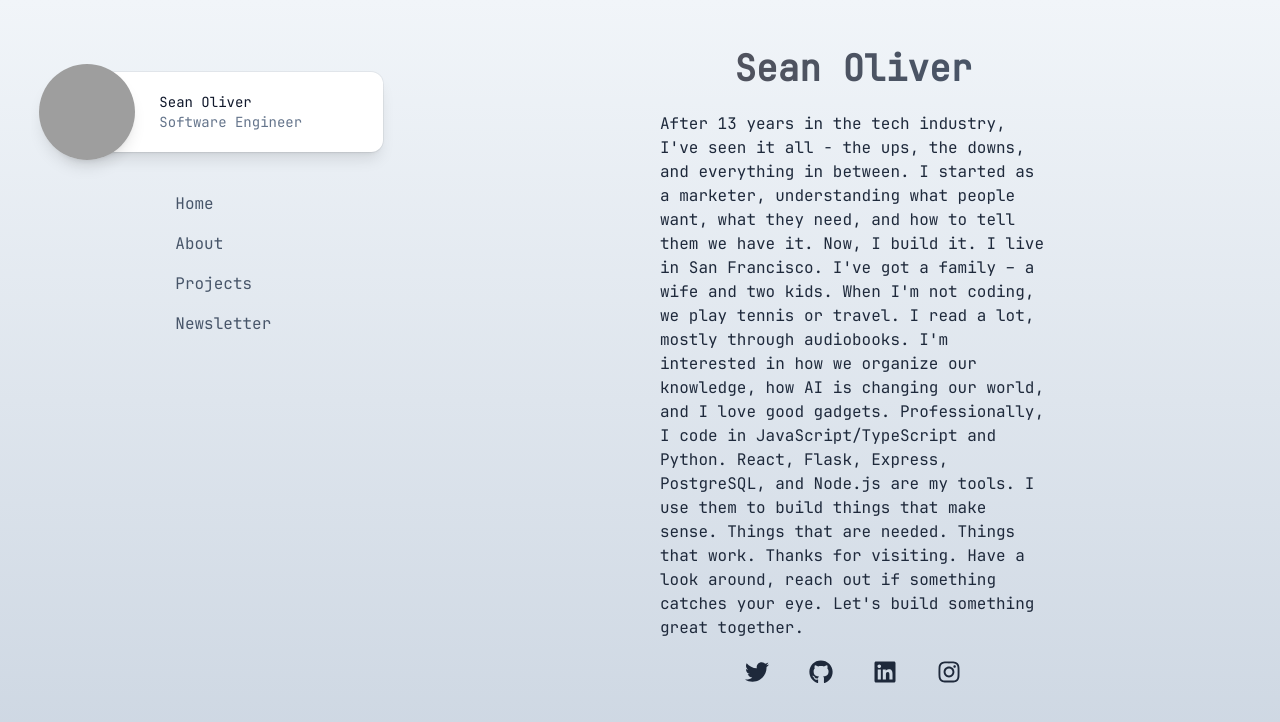
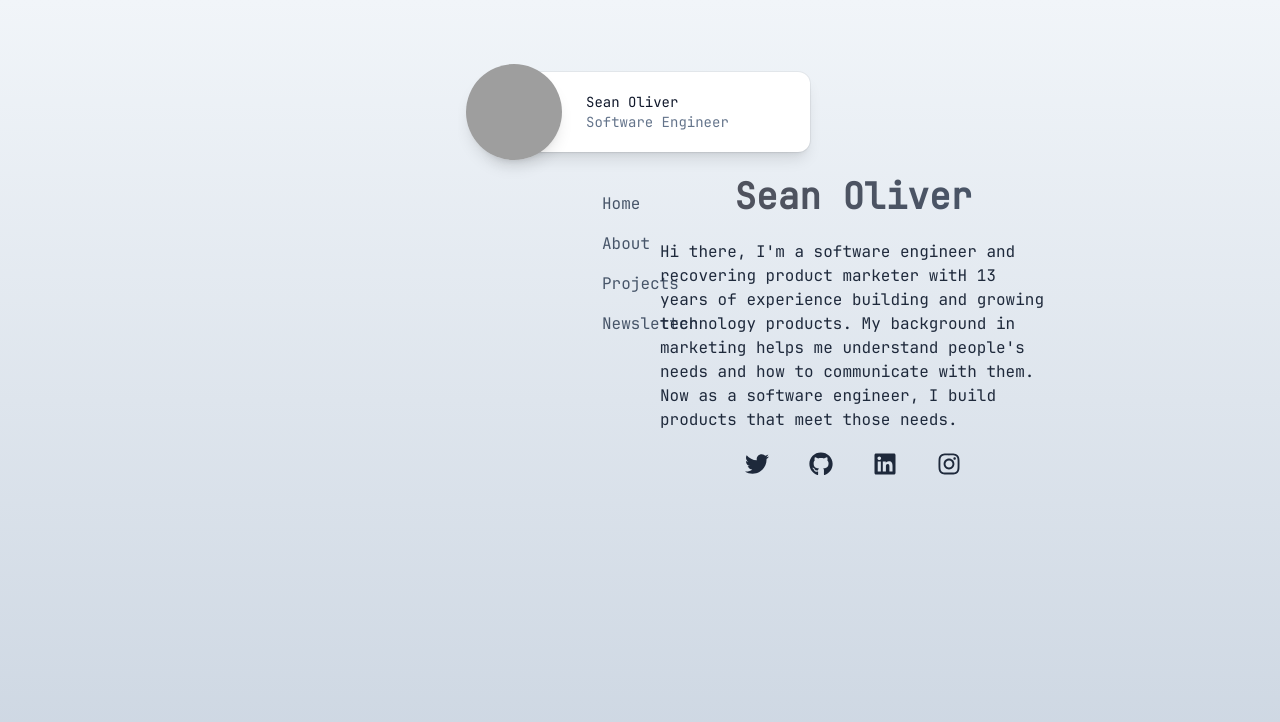
Before and after one commit to seanoliver/seanoliver-dot-dev, a Next.js app: page /about in a window 1280 px wide. Shown: the top 722 px of the page. Built offline with nearby package versions, Linux system fonts and the light colour scheme; grey boxes are pictures that could not be loaded.

Commit message:
updated bio; style changes to footer

```diff
--- a/src/app/layout.tsx
+++ b/src/app/layout.tsx
@@ -1,8 +1,7 @@
 import './globals.css';
 import clsx from 'clsx';
-import SiteNav from '@/components/Nav';
 import NewSiteNav from '@/components/Nav';
-import Footer from '@/components/Footer';
+import Footer from '@/components/footer';
 
 /** Inter Font */
 
@@ -26,18 +25,11 @@ const jetBrainsMono = localFont({
 export const metadata = {
 	title: 'Sean Oliver',
 	description: 'Software Engineer in San Francisco, CA',
-	longDescription: `After 13 years in the tech industry, I've seen it all - the ups, the
-	downs, and everything in between. I started as a marketer, understanding
-	what people want, what they need, and how to tell them we have it. Now, I
-	build it. I live in San Francisco. I've got a family – a wife and two
-	kids. When I'm not coding, we play tennis or travel. I read a lot, mostly
-	through audiobooks. I'm interested in how we organize our knowledge, how
-	AI is changing our world, and I love good gadgets. Professionally, I code
-	in JavaScript/TypeScript and Python. React, Flask, Express, PostgreSQL,
-	and Node.js are my tools. I use them to build things that make sense.
-	Things that are needed. Things that work. Thanks for visiting. Have a look
-	around, reach out if something catches your eye. Let's build something
-	great together.`,
+	longDescription: `Hi there, I'm a software engineer and recovering
+	product marketer witH 13 years of experience building and growing
+	technology products. My background in marketing helps me understand
+	people's needs and how to communicate with them. Now as a software
+	engineer, I build products that meet those needs.`,
 };
 
 /**
@@ -59,27 +51,14 @@ export default function RootLayout({
 				jetBrainsMono.className
 			)}>
 			<body className={jetBrainsMono.className}>
-                <div className={`
-					Home
-					flex md:flex-row flex-col
-					items-center
-					w-full md:h-screen
-				`}>
-                    <div className={`
-						md:w-1/3
-						bg-transparent
-						md:h-full md:fixed
-						h-32 w-full
-						pt-10 pl-5 top-0
-					`}>
+				<div
+					className={`Home flex flex-col items-center w-full md:h-screen`}>
+					<div
+						className={`md:w-1/3 bg-transparent h-32 w-full pt-10 pl-5 top-0`}>
 						<NewSiteNav />
 					</div>
-                    <div className={`
-						Home-body
-						flex flex-col items-center
-						h-full w-full
-						md:w-2/3 md:ml-auto
-						p-10`}>
+					<div
+						className={`Home-body flex flex-col items-center h-full w-full md:w-2/3 md:ml-auto p-10`}>
 						{children}
 					</div>
 				</div>
```
Lines whose indentation alone changed are shown as unchanged.
